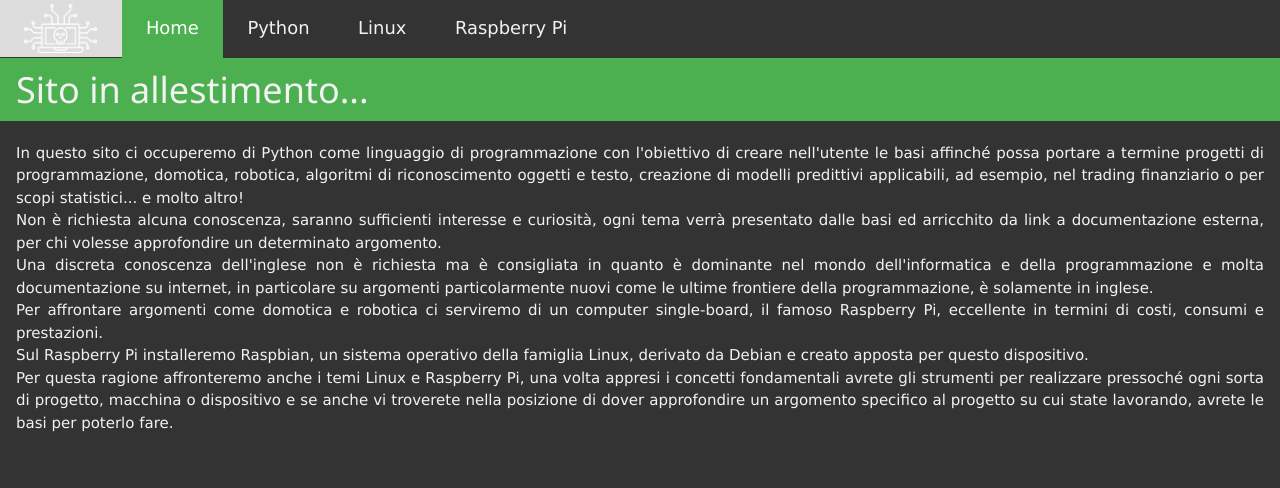
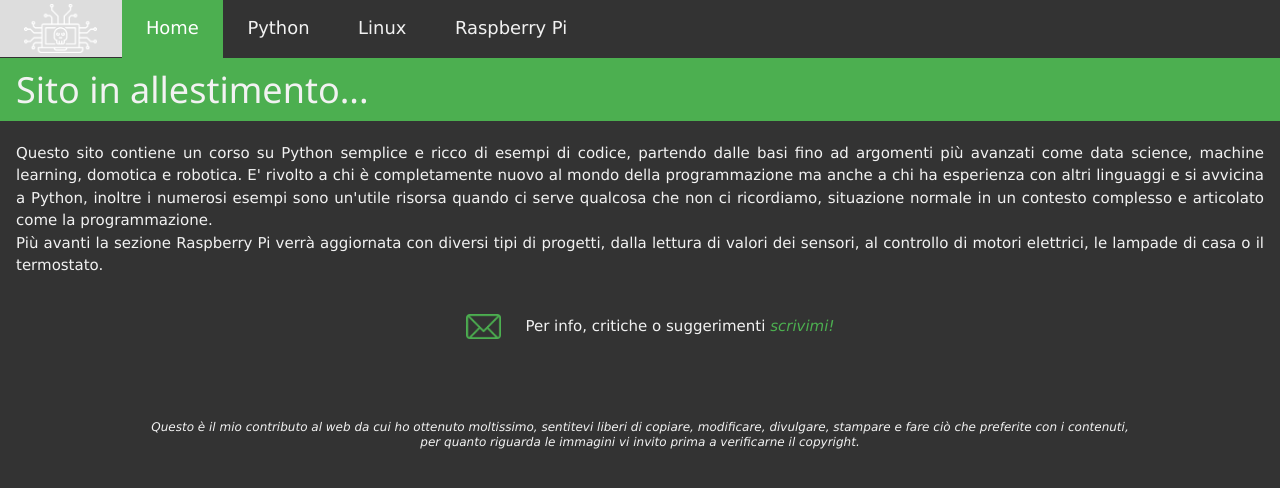
Before and after one commit to s-pnt/sito, a Django app: page / in a window 1280 px wide. Shown: the top 488 px of the page. Run offline with Django 3.2, Linux system fonts and the light colour scheme; some libraries are stand-ins or nearby versions.

Commit message:
Sito, modificata home

```diff
--- a/sito/templates/sito/home.html
+++ b/sito/templates/sito/home.html
@@ -1,5 +1,5 @@
 {% extends 'sito/base.html' %}
-
+{% load static %}
 {% block content %}
 <div class="w3-main">
     <div class="w3-green">
@@ -10,15 +10,33 @@
 
     <div class="w3-container">
         <p>
-In questo sito ci occuperemo di Python come linguaggio di programmazione con l'obiettivo di creare nell'utente le basi affinché possa portare a termine progetti di programmazione, domotica, robotica, algoritmi di riconoscimento oggetti e testo, creazione di modelli predittivi applicabili, ad esempio, nel trading finanziario o per scopi statistici... e molto altro!<br>
-Non è richiesta alcuna conoscenza, saranno sufficienti interesse e curiosità, ogni tema verrà presentato dalle basi ed arricchito da link a documentazione esterna, per chi volesse approfondire un determinato argomento.<br>
-Una discreta conoscenza dell'inglese non è richiesta ma è consigliata in quanto è dominante nel mondo dell'informatica e della programmazione e molta documentazione su internet, in particolare su argomenti particolarmente nuovi come le ultime frontiere della programmazione, è solamente in inglese.<br>
-Per affrontare argomenti come domotica e robotica ci serviremo di un computer single-board, il famoso Raspberry Pi, eccellente in termini di costi, consumi e prestazioni.<br>
-Sul Raspberry Pi installeremo Raspbian, un sistema operativo della famiglia Linux, derivato da Debian e creato apposta per questo dispositivo.<br>
-Per questa ragione affronteremo anche i temi Linux e Raspberry Pi, una volta appresi i concetti fondamentali avrete gli strumenti per realizzare pressoché ogni sorta di progetto, macchina o dispositivo e se anche vi troverete nella posizione di dover approfondire un argomento specifico al progetto su cui state lavorando, avrete le basi per poterlo fare.
+Questo sito contiene un corso su Python semplice e ricco di esempi di codice, partendo dalle basi fino
+ad argomenti più avanzati come data science, machine learning, domotica e robotica.
+E' rivolto a chi è completamente nuovo al mondo della programmazione ma anche a chi ha esperienza con
+altri linguaggi e si avvicina a Python, inoltre i numerosi esempi sono un'utile risorsa quando ci
+serve qualcosa che non ci ricordiamo, situazione normale in un contesto complesso e articolato come
+la programmazione.
 <br>
-
+Più avanti la sezione Raspberry Pi verrà aggiornata con diversi tipi di progetti, dalla lettura di
+valori dei sensori, al controllo di motori elettrici, le lampade di casa o il termostato.
         </p>
+        <br>
+<div align="center">
+<p>
+<a href="mailto:stepnt@protonmail.com?subject=Info sito">
+    <img width="75vw" style="padding-left:20px; padding-right:20px" src="/static/sito/mail.png" onmouseover="this.src='/static/sito/mail2.png';" onmouseout="this.src='/static/sito/mail.png';"/>
+</a>
+Per info, critiche o suggerimenti <a href="mailto:stepnt@protonmail.com?subject=Info sito">scrivimi!</a>
+</p>
+<br><br>
+</div>
+        <div style="padding-left: 130px; padding-right: 130px; line-height: 14px" align="center">
+        <i style="font-size:12px">
+Questo è il mio contributo al web da cui ho ottenuto moltissimo, sentitevi liberi di copiare,
+modificare, divulgare, stampare e fare ciò che preferite con i contenuti, per quanto riguarda le
+immagini vi invito prima a verificarne il copyright.
+        </i>
+        </div>
     </div>
 </div>
 {% endblock %}
```
Also changed, not shown: sito/static/sito/mail.png (added), sito/static/sito/mail2.png (added).
